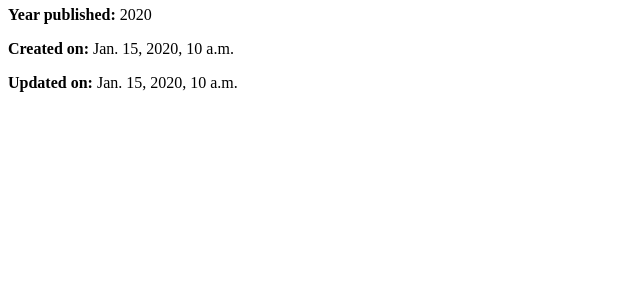
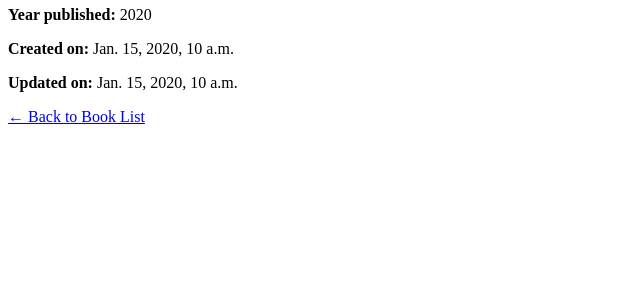
Before and after one commit to reiparas/commongrounds-EandG-19, a Django app: page /bookclub/book/1 in a window 1280 px wide. Shown: the part 128-428 px from the top of the page, without its empty margins (0-640 px from the left). Run offline with Django 5.2, Linux system fonts and the light colour scheme; tables that the repository leaves empty hold one stand-in row (values such as "Sample post").

Commit message:
Modified files to suit pep8 standards and added hyperlink to book-list

```diff
--- a/bookclub/admin.py
+++ b/bookclub/admin.py
@@ -1,5 +1,6 @@
 from django.contrib import admin
 from .models import Genre, Book
 
+
 admin.site.register(Genre)
 admin.site.register(Book)
--- a/bookclub/models.py
+++ b/bookclub/models.py
@@ -1,12 +1,13 @@
 from django.db import models
 from django.urls import reverse
+
 
 class Genre(models.Model):
     name = models.CharField(max_length=255)
     description = models.TextField()
 
     class Meta:
-        ordering = [ "name" ]
+        ordering = ["name"]
 
     def __str__(self):
         return self.name
--- a/bookclub/templates/bookclub/book_detail.html
+++ b/bookclub/templates/bookclub/book_detail.html
@@ -1,3 +1,4 @@
+<title>{{book.title}}</title>
 <h1>{{book.title}}</h1>
 
 <p><strong>Genre:</strong> {{book.genre}}</p>
@@ -5,3 +6,7 @@
 <p><strong>Year published:</strong> {{book.publication_year}}</p>
 <p><strong>Created on:</strong> {{book.created_on}}</p>
 <p><strong>Updated on:</strong> {{book.updated_on}}</p>
+
+<a href="{% url 'bookclub:book_list' %}">
+    ← Back to Book List
+</a>
--- a/bookclub/views.py
+++ b/bookclub/views.py
@@ -1,10 +1,12 @@
 from django.shortcuts import render
 from .models import Book
+
 
 def book_list(request):
     books = Book.objects.all()
     return render(request, "bookclub/book_list.html", {"books": books})
 
+
 def book_detail(request, pk):
     book = Book.objects.get(pk=pk)
     return render(request, "bookclub/book_detail.html", {"book": book})
```
Also changed, not shown: bookclub/urls.py (line endings or trailing spaces).
